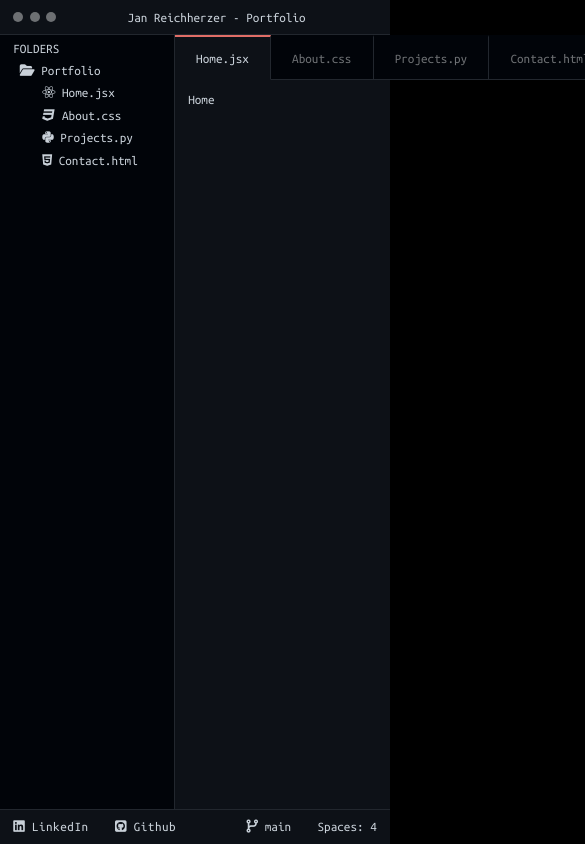
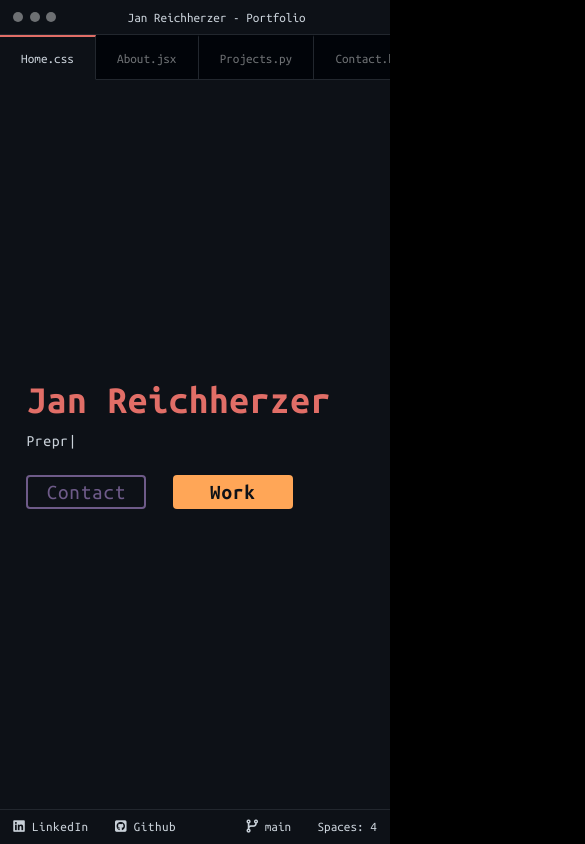
Before and after one commit to Lone1106/sublime-portfolio, a React (Create React App) app: page / in a window 390 px wide. Shown: the top 844 px of the page, 585 px wide, since content can reach past the window. Built offline with nearby package versions, Linux system fonts and the light colour scheme.

Commit message:
Added media queries for side and tab bar, added home section

```diff
--- a/package.json
+++ b/package.json
@@ -11,6 +11,7 @@
     "react-dom": "^18.2.0",
     "react-router-dom": "^6.4.3",
     "react-scripts": "5.0.1",
+    "react-typed": "^1.2.0",
     "web-vitals": "^2.1.4"
   },
   "scripts": {
--- a/src/App.css
+++ b/src/App.css
@@ -8,6 +8,10 @@
     --accent-3: #ffa657;
     --accent-4: #6d7073;
     --accent-5: #79bfff;
+
+/*     --tab-land: 75em;
+    --tab-port: 57em;
+    --phone: 34em; */
 }
 
 * {
--- a/src/components/about/About.module.css
+++ b/src/components/about/About.module.css
@@ -1,3 +1,3 @@
 .about {
-    padding: 1rem;
+    padding: 4rem;
 }
--- a/src/components/home/Home.js
+++ b/src/components/home/Home.js
@@ -1,7 +1,36 @@
+import { Link } from "react-router-dom";
+import Typed from "react-typed";
+
 import classes from "./Home.module.css";
 
 function Home() {
-    return <section className={classes.home}>Home</section>;
+    return (
+        <section className={classes.home}>
+            <div>
+                <h1>Jan Reichherzer</h1>
+                <Typed
+                    className={classes.job}
+                    strings={[
+                        "Media designer DTP",
+                        "Prepress operator",
+                        "Free time react and python developer",
+                        "Language and culture enthusiast"
+                    ]}
+                    loop
+                    typeSpeed={60}
+                    backSpeed={30}
+                />
+                <div className={classes.buttons}>
+                    <Link to="/contact" className={classes.link}>
+                        Contact
+                    </Link>
+                    <Link to="/projects" className={classes.link}>
+                        Work
+                    </Link>
+                </div>
+            </div>
+        </section>
+    );
 }
 
 export default Home;
--- a/src/components/home/Home.module.css
+++ b/src/components/home/Home.module.css
@@ -1,3 +1,76 @@
 .home {
-    padding: 1rem;
+    padding: 4rem;
+    display: flex;
+    justify-content: flex-start;
+    align-items: center;
 }
+
+h1 {
+    font-size: 6rem;
+    margin-bottom: 1rem;
+    letter-spacing: 0.5px;
+    color: var(--accent-1);
+}
+
+.job {
+    font-size: 1.6rem;
+    margin-bottom: 2rem;
+    letter-spacing: 0.5px;
+    display: block;
+}
+
+.buttons {
+    display: flex;
+    gap: 2rem;
+}
+
+.link:link,
+.link:visited {
+    text-decoration: none;
+    font-size: 1.6rem;
+    letter-spacing: 0.8px;
+    width: 120px;
+    padding: 1rem 1.4rem;
+    font-family: inherit;
+    border-radius: 4px;
+    text-align: center;
+    border: 2px solid transparent;
+    transition: all 0.2s;
+}
+
+.link:first-child {
+    color: var(--accent-2);
+    border: 2px solid var(--accent-2);
+}
+
+.link:first-child:hover {
+    box-shadow: 0 0 15px var(--accent-2);
+}
+
+.link:last-child {
+    background: var(--accent-3);
+    color: var(--main-bg);
+    font-weight: 600;
+}
+
+.link:last-child:hover {
+    box-shadow: 0 0 15px var(--accent-3);
+}
+
+@media (max-width: 34rem) {
+    .job {
+        font-size: 1.2rem;
+    }
+
+    .home {
+        padding: 2rem;
+    }
+
+    h1 {
+        font-size: 3rem;
+    }
+
+    .link:link {
+        padding: 0.3rem 0.7rem;
+    }
+}
--- a/src/components/sidebar/Sidebar.js
+++ b/src/components/sidebar/Sidebar.js
@@ -12,19 +12,19 @@ function Sidebar() {
             <ul className={classes.sideNav}>
                 <li>
                     <Link className={classes.navItem} to="/">
-                       <i class="fa-brands fa-react"></i>Home.jsx
+                       <i className="fa-brands fa-css3"></i>Home.css
                     </Link>
 
                     <Link className={classes.navItem} to="/about">
-                        <i class="fa-brands fa-css3"></i>About.css
+                        <i className="fa-brands fa-react"></i>About.jsx
                     </Link>
 
                     <Link className={classes.navItem} to="/projects">
-                        <i class="fa-brands fa-python"></i>Projects.py
+                        <i className="fa-brands fa-python"></i>Projects.py
                     </Link>
 
                     <Link className={classes.navItem} to="/contact">
-                        <i class="fa-brands fa-html5"></i>Contact.html
+                        <i className="fa-brands fa-html5"></i>Contact.html
                     </Link>
                 </li>
             </ul>
--- a/src/components/sidebar/Sidebar.module.css
+++ b/src/components/sidebar/Sidebar.module.css
@@ -44,3 +44,9 @@
 .navItem:active {
     color: var(--accent-1);
 }
+
+@media (max-width: 57rem) {
+    .sidebar {
+        display: none;
+    }
+}
--- a/src/components/tabs/Tabs.js
+++ b/src/components/tabs/Tabs.js
@@ -13,14 +13,14 @@ function Tabs() {
                     className={({ isActive }) => (isActive ? activeLink : link)}
                     to="/"
                 >
-                    Home.jsx
+                    Home.css
                 </NavLink>
 
                 <NavLink
                     className={({ isActive }) => (isActive ? activeLink : link)}
                     to="/about"
                 >
-                    About.css
+                    About.jsx
                 </NavLink>
                 <NavLink
                     className={({ isActive }) => (isActive ? activeLink : link)}
--- a/src/components/tabs/Tabs.module.css
+++ b/src/components/tabs/Tabs.module.css
@@ -6,6 +6,18 @@
     justify-content: flex-start;
     align-items: center;
     font-size: 1rem;
+}
+
+@media (max-width: 57rem) {
+    .tabs {
+        grid-column: 1 / -1;
+    }
+}
+
+@media (max-width: 28rem) {
+    .tabs {
+        overflow-x: scroll;
+    }
 }
 
 .filler {
@@ -18,6 +30,7 @@
     height: 100%;
     list-style: none;
     display: flex;
+    width: 100%;
 }
 
 .link {
--- a/src/components/wrapper/Wrapper.module.css
+++ b/src/components/wrapper/Wrapper.module.css
@@ -1,6 +1,12 @@
 .wrapper {
     display: grid;
     grid-template-rows: 45px 1fr;
-    grid-template-columns: 175px 1fr;
+    grid-template-columns: 200px 1fr;
     height: 100%;
 }
+
+@media (max-width: 57rem) {
+    .wrapper {
+        grid-template-columns: 1fr;
+    }
+}
```
Also changed, not shown: 1 other file (tests, documents, lock files or other folders).
